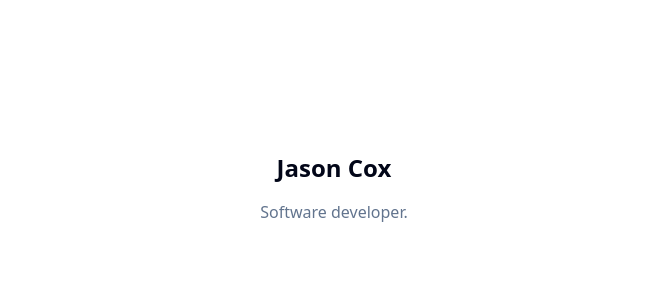
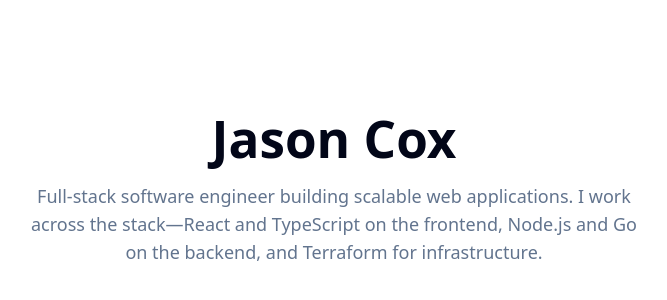
Before and after one commit to jasocox/jasocox.io, a React (Vite) app: page / in a window 1280 px wide. Shown: the part 212-512 px from the top of the page, without its empty margins (306-973 px from the left). Built offline with nearby package versions, Linux system fonts and the light colour scheme.

Commit message:
Summary on Home

```diff
--- a/src/Home.tsx
+++ b/src/Home.tsx
@@ -1,9 +1,11 @@
 function Home() {
   return (
     <div className="space-y-4">
-      <h2 className="text-2xl font-semibold">Jason Cox</h2>
-      <p className="text-muted-foreground">
-        Software developer.
+      <h1 className="text-3xl font-semibold">Jason Cox</h1>
+      <p className="text-lg text-muted-foreground">
+        Full-stack software engineer building scalable web applications. I work
+        across the stack—React and TypeScript on the frontend, Node.js and Go on
+        the backend, and Terraform for infrastructure.
       </p>
     </div>
   );
```
